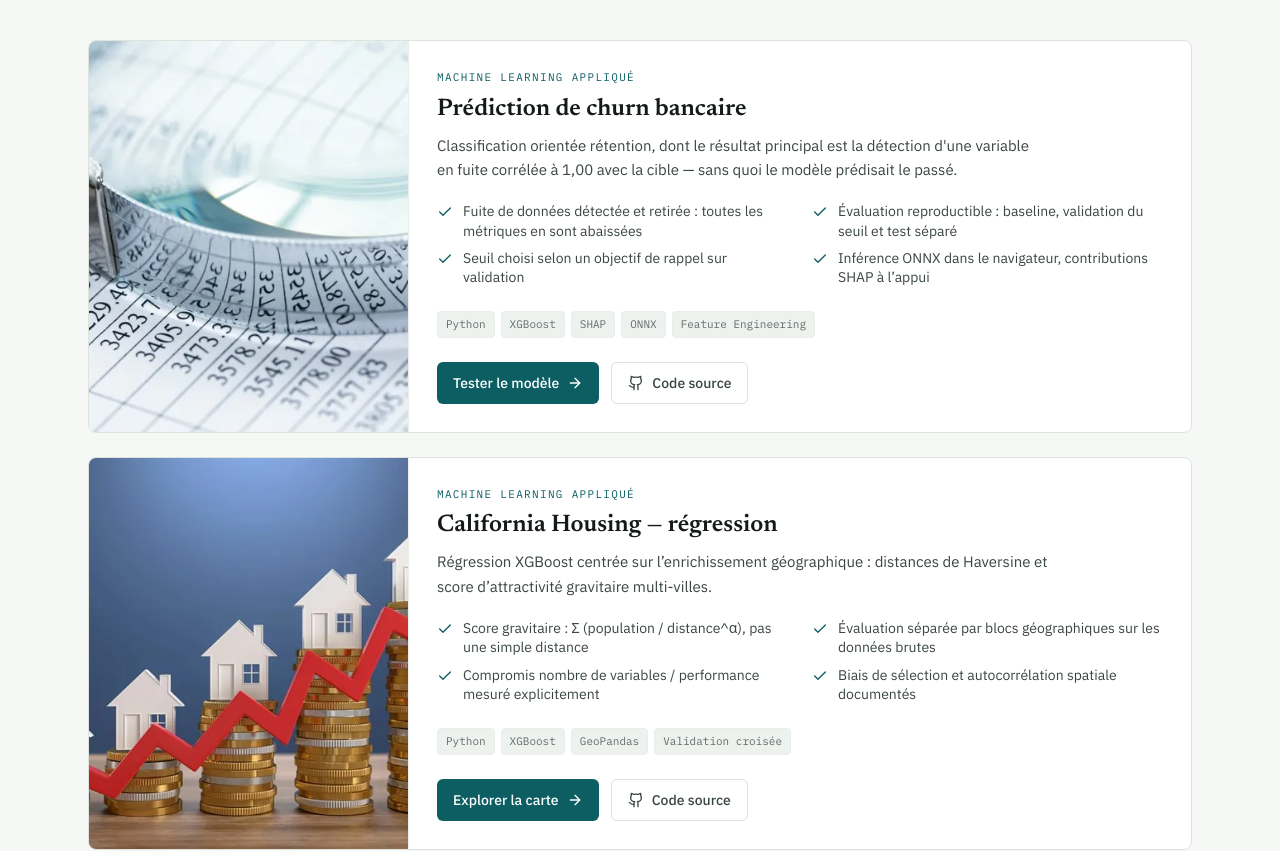
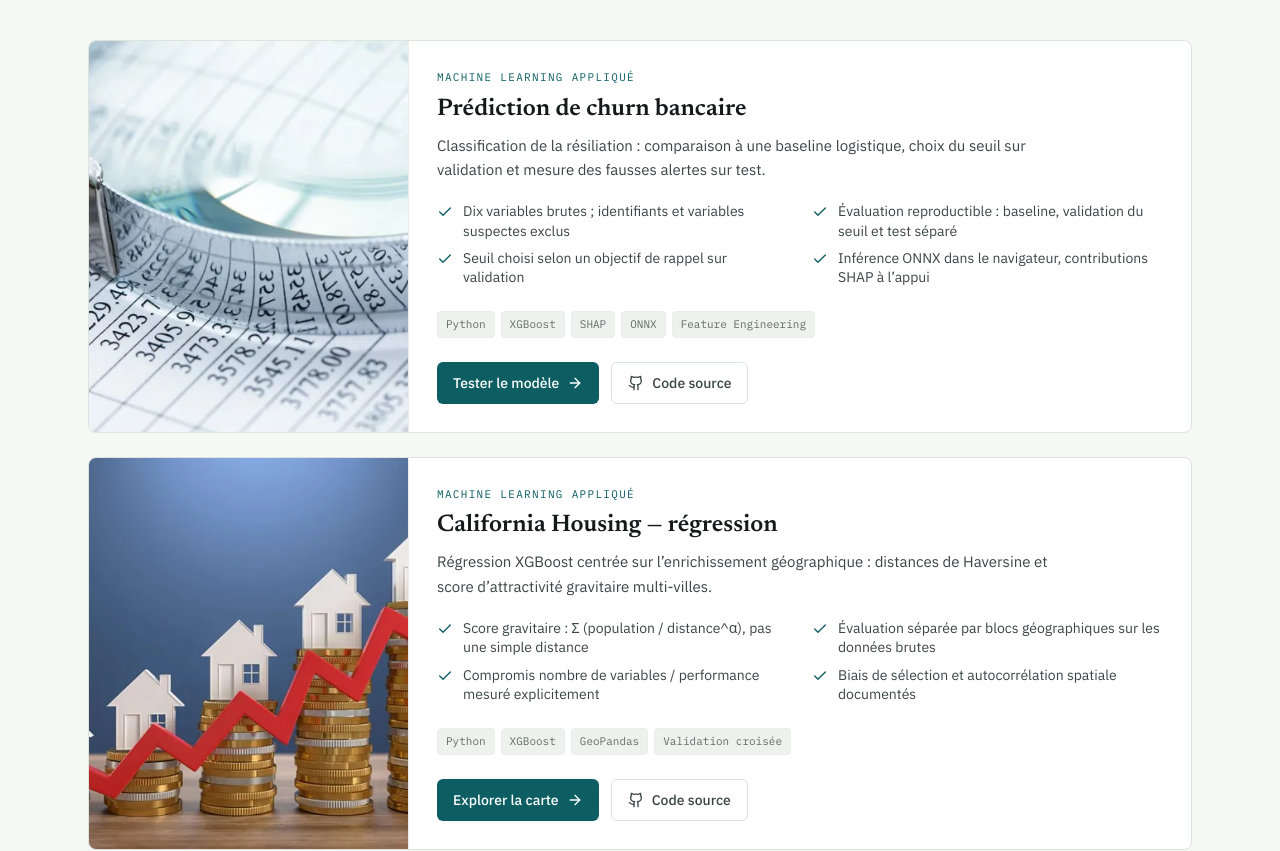
Before and after one commit to juleescourne/portfolio-data-analyst, a React (Create React App) app: page / in a window 1280 px wide. Shown: the part 3384-4235 px from the top of the page. Built offline with nearby package versions, Linux system fonts and the light colour scheme.

Commit message:
Aligner le discours churn et figer la version ONNX compatible

```diff
--- a/package.json
+++ b/package.json
@@ -9,7 +9,7 @@
     "@testing-library/react": "^16.3.1",
     "@testing-library/user-event": "^13.5.0",
     "lucide-react": "^0.563.0",
-    "onnxruntime-web": "^1.20.0",
+    "onnxruntime-web": "1.20.0",
     "plotly.js": "^3.3.1",
     "react": "^19.2.3",
     "react-dom": "^19.2.3",
--- a/src/data/HomeData.js
+++ b/src/data/HomeData.js
@@ -75,8 +75,8 @@ export const projects = [
         title: 'Prédiction de churn bancaire',
         role: 'Machine Learning appliqué',
         description:
-            'Classification orientée rétention, dont le résultat principal est la détection ' +
-            "d'une variable en fuite corrélée à 1,00 avec la cible — sans quoi le modèle prédisait le passé.",
+            'Classification de la résiliation : comparaison à une baseline logistique, ' +
+            'choix du seuil sur validation et mesure des fausses alertes sur test.',
         image: 'churn.webp',
         tags: ['Python', 'XGBoost', 'SHAP', 'ONNX', 'Feature Engineering'],
         github: 'https://github.com/juleescourne/customer-churn-prediction',
@@ -84,7 +84,7 @@ export const projects = [
         demoRoute: 'churn',
         demoLabel: 'Tester le modèle',
         highlights: [
-            'Fuite de données détectée et retirée : toutes les métriques en sont abaissées',
+            'Dix variables brutes ; identifiants et variables suspectes exclus',
             'Évaluation reproductible : baseline, validation du seuil et test séparé',
             'Seuil choisi selon un objectif de rappel sur validation',
             'Inférence ONNX dans le navigateur, contributions SHAP à l’appui',
@@ -225,7 +225,7 @@ export const about = [
         icon: 'chart',
         title: 'Et surtout, ce que ça ne dit pas',
         text:
-            'Chaque projet documente ses limites. Sur le churn, le résultat dont je suis le plus ' +
-            'satisfait est d’avoir retiré une variable qui donnait 99 % de justesse et zéro valeur.',
+            'Chaque projet documente ses limites. Pour le churn, je distingue les départs détectés ' +
+            'des départs évités : seule une campagne mesurée permettrait de démontrer la rétention.',
     },
 ];
```
